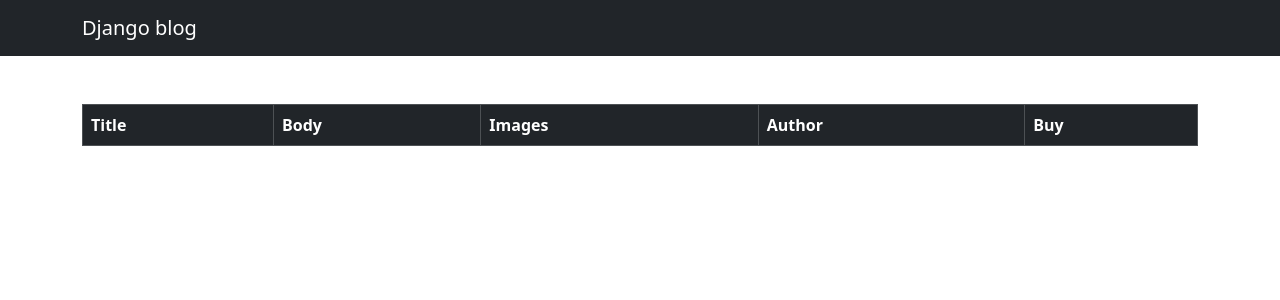
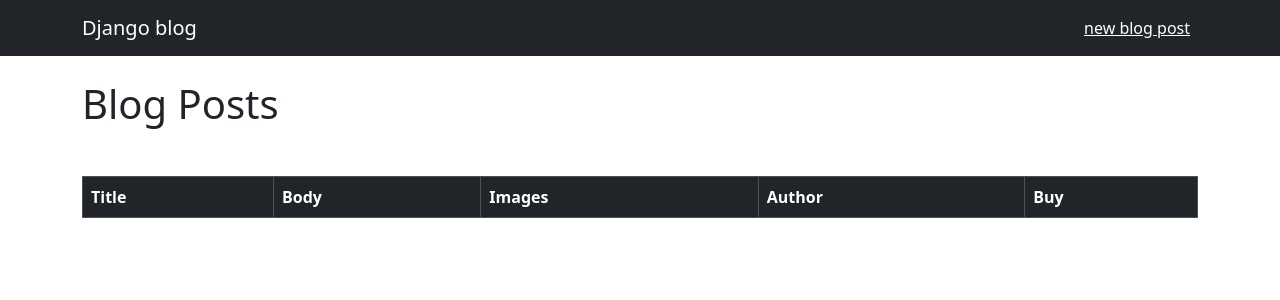
Before and after one commit to islomnorbekov/Django_DRF_projects, a Django app: page / in a window 1280 px wide. Shown: the top 300 px of the page. Run offline with Django 5.2, Linux system fonts and the light colour scheme; data that the repository does not hold is empty.

Commit message:
i added images to model and new blog post

```diff
--- a/second_django_project/blog/urls.py
+++ b/second_django_project/blog/urls.py
@@ -1,6 +1,8 @@
 from django.urls import path
-from .views import BlogListView
+from .views import BlogListView, BlogDetailView, BlogCreateView
 
 urlpatterns = [
     path('', BlogListView.as_view(), name='home'),
+    path('post/<int:pk>/', BlogDetailView.as_view(), name='post_detail'),
+    path('post/new/', BlogCreateView.as_view(), name='post_new'),
 ]
--- a/second_django_project/blog/views.py
+++ b/second_django_project/blog/views.py
@@ -1,8 +1,19 @@
 from django.shortcuts import render
-from django.views.generic import ListView
+from django.views.generic import ListView, DetailView, CreateView
 from .models import Post
 
 
 class BlogListView(ListView):
     model = Post
     template_name = 'home.html'
+
+
+class BlogDetailView(DetailView):
+    model = Post
+    template_name = 'post_detail.html'
+
+
+class BlogCreateView(CreateView):
+    model = Post
+    template_name = 'post_new.html'
+    fields = ['title', 'author', 'body', 'images']
--- a/second_django_project/templates/base.html
+++ b/second_django_project/templates/base.html
@@ -16,10 +16,9 @@
     <nav class="navbar navbar-dark bg-dark">
         <div class="container">
           <a href="{% url 'home' %}" class="navbar-brand">Django blog</a>
-          {% comment %} <span class="navbar-text">
-            <a href="/admin/" class="me-2" target="_blank">Admin</a>
-            <a href="/api/v1/" target="_blank">Api</a>
-          </span> {% endcomment %}
+          <span class="navbar-text">
+            <a href="{% url 'post_new' %}" class="me-2">new blog post</a>
+          </span>
         </div>
       </nav>
       <main class="container">{% block content %} {% endblock content %}</main>
--- a/second_django_project/templates/home.html
+++ b/second_django_project/templates/home.html
@@ -1,13 +1,7 @@
 {% extends 'base.html' %}
 {% block content %}
-<!DOCTYPE html>
-<html lang="en">
-  <head>
-    <meta charset="UTF-8" />
-    <meta name="viewport" content="width=device-width, initial-scale=1.0" />
-  </head>
+  <h1 class="mt-4">Blog Posts</h1>
 
-  <body>
   <table class="table mt-5 table-bordered table-striped table-hover">
     <thead class="table-dark">
       <tr>
@@ -21,23 +15,21 @@
     <tbody>
       {% for post in post_list %}
       <tr>
-          <td>{{post.title}}</td>
-          <td>{{post.body}}</td>
+        <td>{{ post.title }}</td>
+        <td>{{ post.body }}</td>
         <td>
           <div class="container">
             {% if post.images %}
-            <img src="{{ post.images.url }}" alt="{{ post.name }}" width="100" height="80">
+              <img src="{{ post.images.url }}" alt="{{ post.title }}" width="100" height="80">
             {% else %}
               No image
             {% endif %}
           </div>
-            <td>{{post.author}}</td>
         </td>
+        <td>{{ post.author }}</td>
         <td><button class="btn btn-primary">Buy</button></td>
       </tr>
       {% endfor %}
     </tbody>
   </table>
-  </body>
-</html>
 {% endblock content %}
```
Also changed, not shown: second_django_project/blog/forms.py (added, +8 -0 lines), second_django_project/templates/post_new.html (added, +9 -0 lines), second_django_project/templates/post_detail.html (added). Lines whose indentation alone changed are shown as unchanged.
